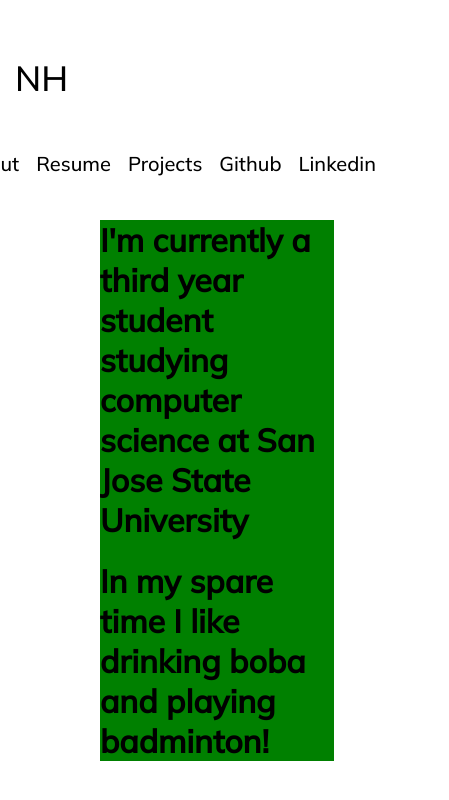
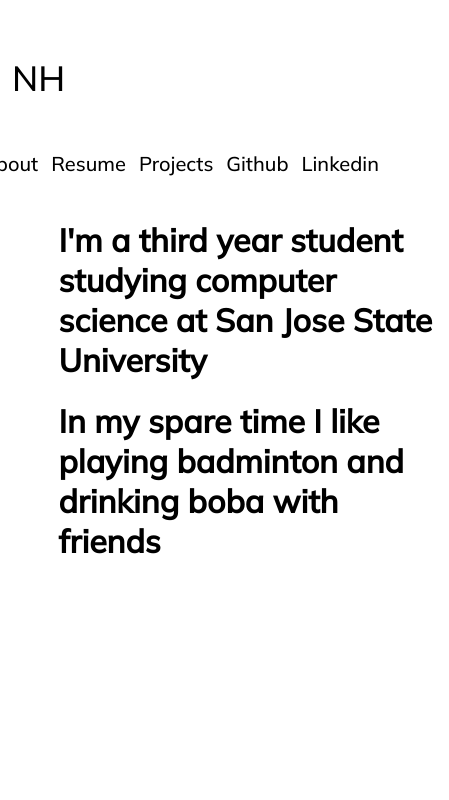
Before and after one commit to nicholashui8/personal-portfolio, a React (Create React App) app: page /#/about in a window 390 px wide. Shown: the top 800 px of the page, 449 px wide, since content can reach past the window. Built offline with nearby package versions, Linux system fonts and the light colour scheme.

Commit message:
change homepage

```diff
--- a/package.json
+++ b/package.json
@@ -16,7 +16,7 @@
     "react-router-dom": "^5.2.0",
     "react-scripts": "3.4.1"
   },
-  "homepage": "https://nicholashui8.github.io/personal-portfolio",
+  "homepage": "https://nicholashui8.github.io/",
   "scripts": {
     "start": "react-scripts start",
     "build": "react-scripts build",
--- a/src/components/About.js
+++ b/src/components/About.js
@@ -3,17 +3,16 @@ class About extends Component {
     render() {
         return (
             <div style={paragraphStyle}>
-                <h1>I'm currently a third year student studying computer science at San Jose State University</h1>
-                <h1>In my spare time I like drinking boba and playing badminton!</h1>
+                <h1>I'm  a third year student studying computer science at San Jose State University</h1>
+                <h1>In my spare time I like playing badminton and drinking boba with friends</h1>
             </div>
         )
     }
 }
 const paragraphStyle = {
-    backgroundColor: 'green',
-    width: '60%',
-    maxWidth: '1300px',
-    marginLeft: '100px',
+    backgroundColor: 'white',
+    width: '100%',
+    marginLeft: '15%',
     marginTop: '100px',
 
 
--- a/src/components/Header.css
+++ b/src/components/Header.css
@@ -91,15 +91,15 @@
         background-color: white;
     }
     .text-box{
-        margin-left: 5px;
+        margin-left: 2px;
     }
     .groupOfLinks{
-      margin-right: 3px;
+      margin-right: 2px;
     }
     .navStyle{
-        width: 6%;
+        width: 4%;
     }
     .eachLinkHeader{
-        padding: 6px;
+        padding: 4px;
     }
   }
```
Also changed, not shown: src/screenshots/portfolio-preview.png.
